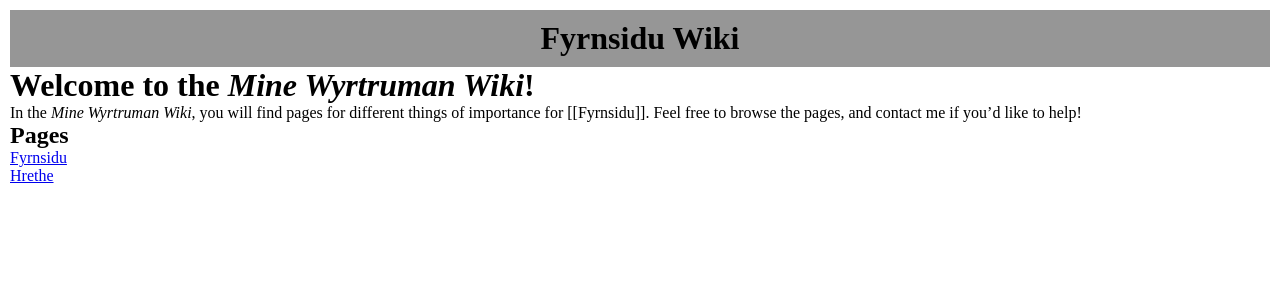
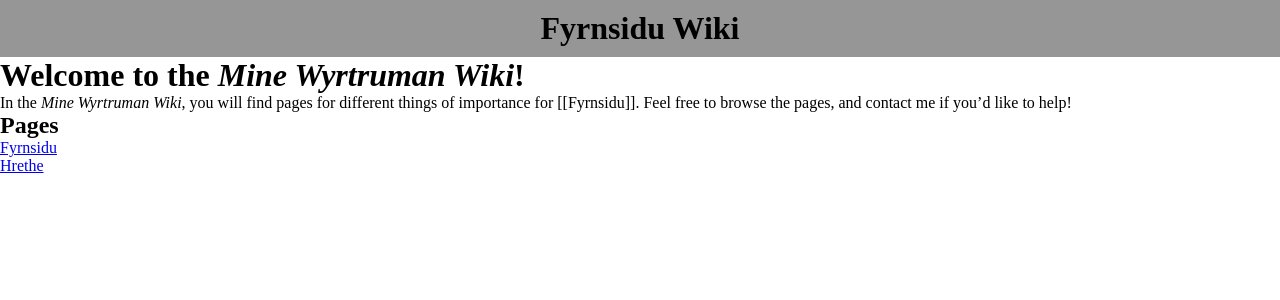
Before and after one commit to byronpendason/byronpendason.github.io, a Jekyll site: the page built from _wiki/index.md, in a window 1280 px wide. Shown: the top 300 px of the page. Built offline with Jekyll 4.4.1, drawn with Linux system fonts in a browser that asks for light colours.

Commit message:
Update wiki.css

```diff
--- a/css/wiki.css
+++ b/css/wiki.css
@@ -11,7 +11,7 @@
 body {
   color: black;
   margin: 0px;
-  padding: 10px;
+  padding: 0px;
 }
 #header {
   background: rgb(150, 150, 150);
@@ -49,7 +49,9 @@
 .PageNavigation .next {
   text-align: right;
 }
-
+#content * {
+  padding:10px;
+}
 h6 {
   margin-top: 0;
   padding-top: 0;
```
